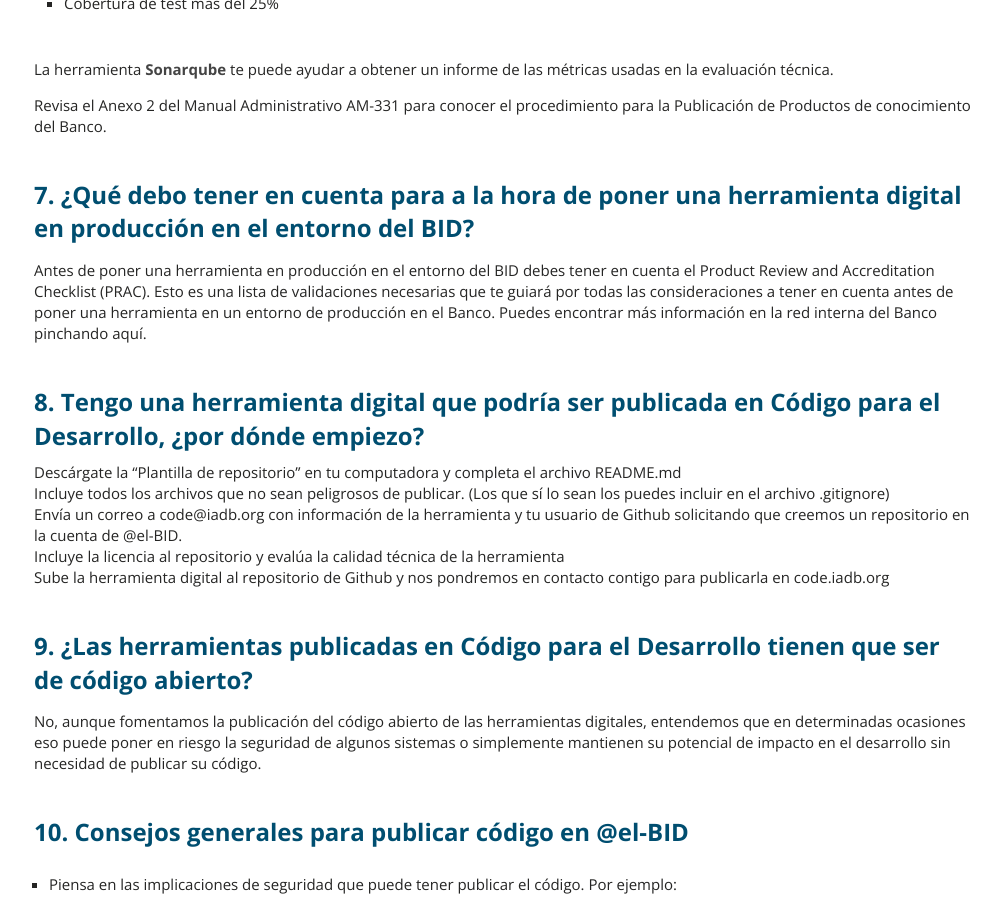
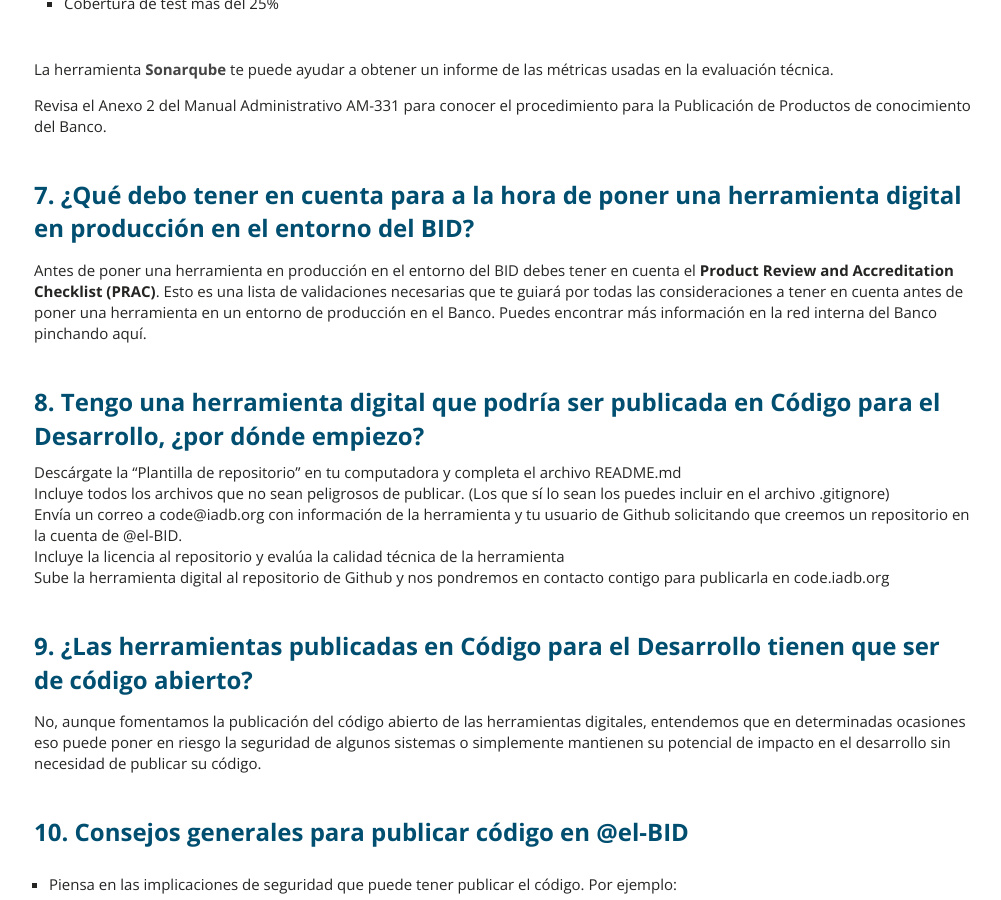
Before and after one commit to EL-BID/guia-de-publicacion, a Jekyll site: the page built from _documents/pages/guia.markdown, in a window 1280 px wide and 900 px high, scrolled down 1620 px. Shown: the whole window, without its empty margins (136-1137 px from the left). Built offline with Jekyll 4.4.1, drawn with Linux system fonts in a browser that asks for light colours; part of the change alters nothing that is shown.

```diff
--- a/_documents/pages/guia.markdown
+++ b/_documents/pages/guia.markdown
@@ -54,7 +54,7 @@ La herramienta **Sonarqube** te puede ayudar a obtener un informe de las métric
 Revisa el Anexo 2 del Manual Administrativo AM-331 para conocer el procedimiento para la Publicación de Productos de conocimiento del Banco.
 
 ## 7.	¿Qué debo tener en cuenta para a la hora de poner una herramienta digital en producción en el entorno del BID?
-Antes de poner una herramienta en producción en el entorno del BID debes tener en cuenta el Product Review and Accreditation Checklist (PRAC). Esto es una lista de validaciones necesarias que te guiará por todas las consideraciones a tener en cuenta antes de poner una herramienta en un entorno de producción en el Banco. Puedes encontrar más información en la red interna del Banco pinchando aquí.
+Antes de poner una herramienta en producción en el entorno del BID debes tener en cuenta el [Product Review and Accreditation Checklist (PRAC)](https://idbg.sharepoint.com/sites/IT%20Governance/Pages/prc_processs.aspx). Esto es una lista de validaciones necesarias que te guiará por todas las consideraciones a tener en cuenta antes de poner una herramienta en un entorno de producción en el Banco. Puedes encontrar más información en la red interna del Banco pinchando aquí.
 
 ## 8.	Tengo una herramienta digital que podría ser publicada en Código para el Desarrollo, ¿por dónde empiezo?
 1.	Descárgate la “Plantilla de repositorio” en tu computadora y completa el archivo README.md
```
